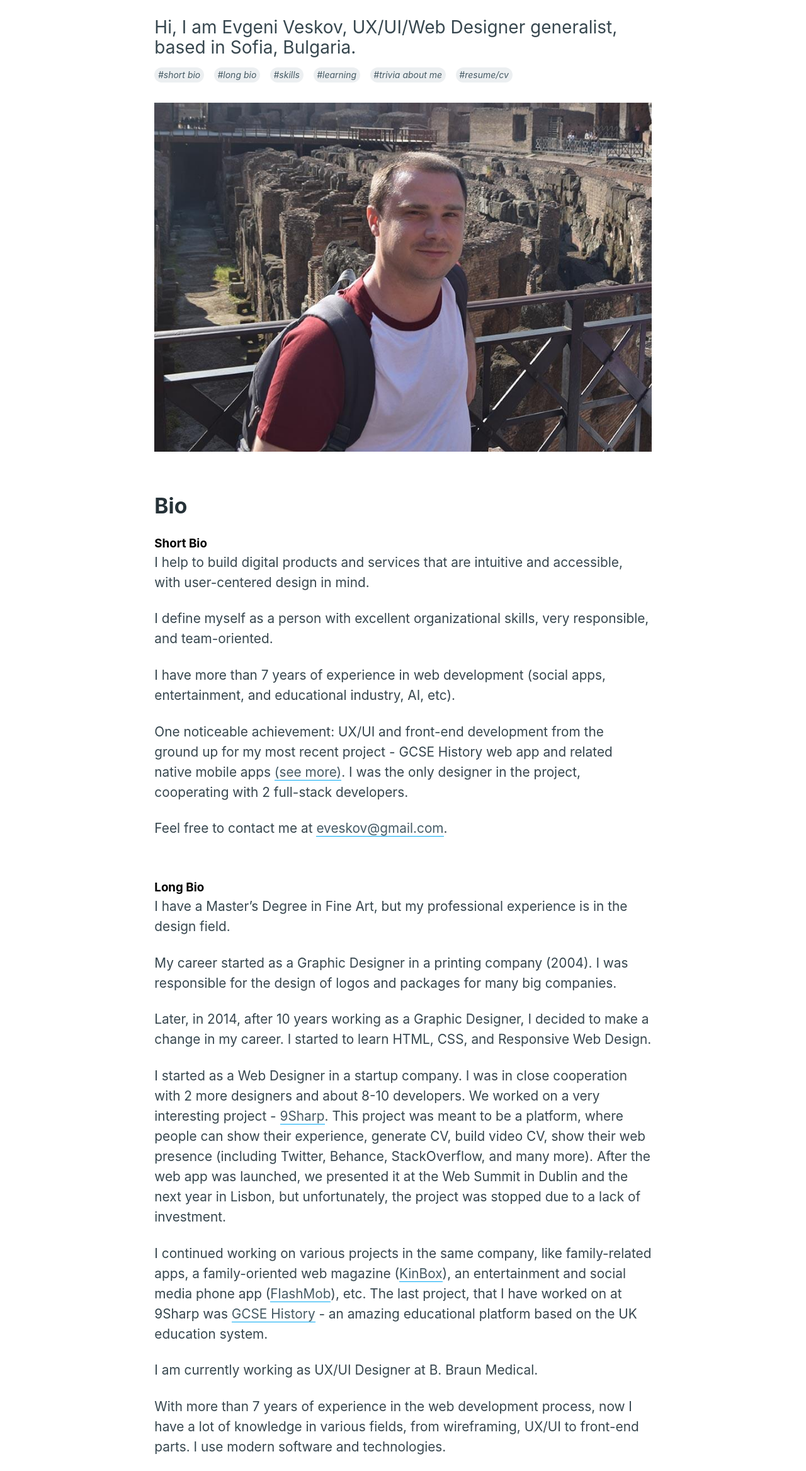
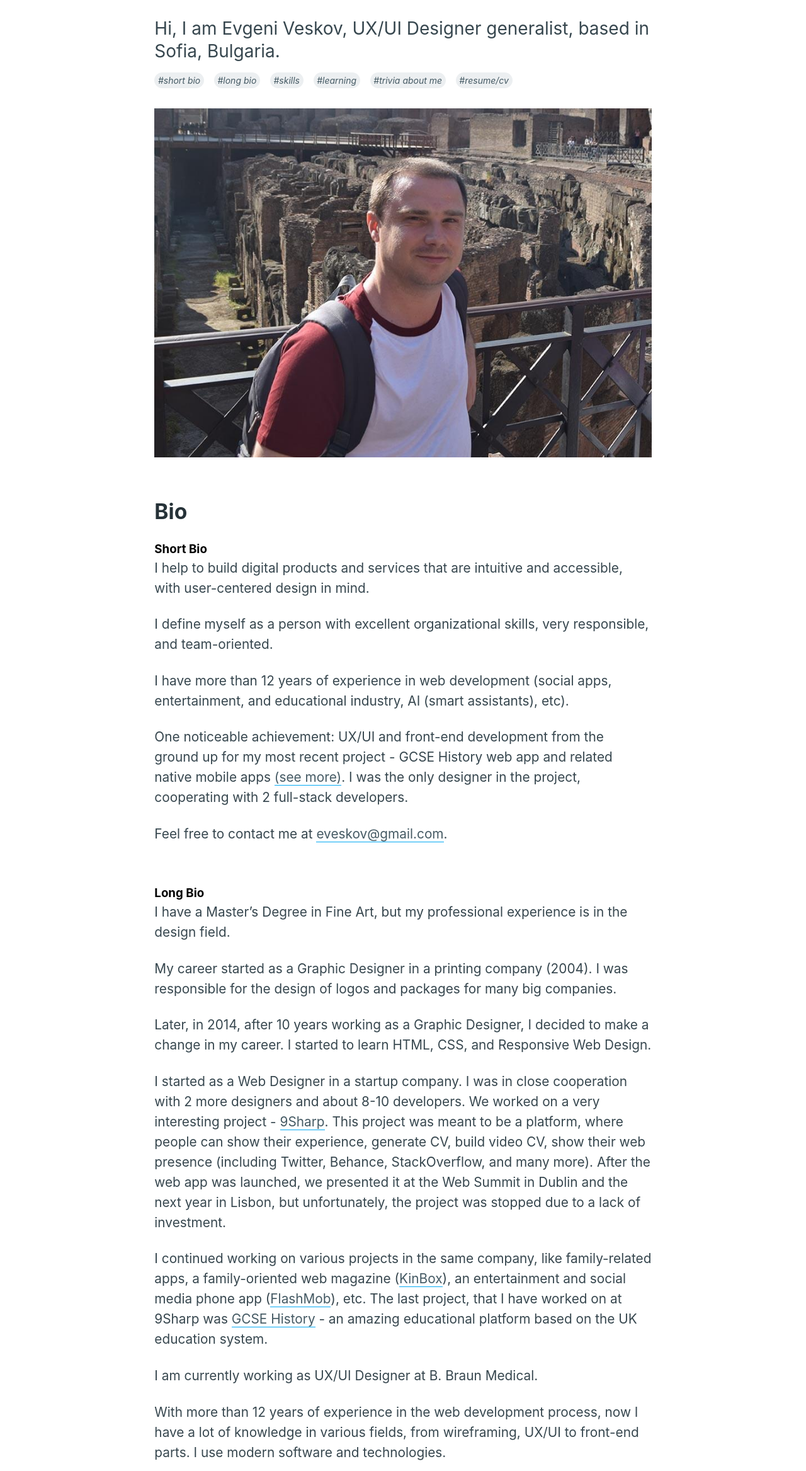
Before and after one commit to eveskov/eveskovcom2021, an Eleventy site: page src/about.md in a window 1280 px wide. Shown: the part 215-2550 px from the top of the page at 63% size. Built offline with nearby package versions, Linux system fonts and the light colour scheme; Eleventy itself is replaced by a stand-in of ours; files that its build step writes are made by us from their sources; what eleventy-google-fonts would draw is missing.

Commit message:
Style and text changes

```diff
--- a/src/_data/site.js
+++ b/src/_data/site.js
@@ -2,8 +2,6 @@ module.exports = function() {
   return {
     url: 'https://www.eveskov.com',
     name: 'Evgeni Veskov',
-    // yearsOfExperience: () => {
-    //   'HELLO';
-    // },
+    yearsOfExperience: new Date().getFullYear() - 2014,
   };
 };
--- a/src/about.md
+++ b/src/about.md
@@ -12,7 +12,7 @@ tags : ['sitemap']
     <div class="e-content-holder e-content__center">
         <div class="e-content__text-holder e-intro">
             <h2 class="e-page-title">/About</h2>
-            <p>Hi, I am Evgeni Veskov, UX/UI/Web Designer generalist, based in Sofia, Bulgaria.</p>
+            <p>Hi, I am Evgeni Veskov, UX/UI Designer generalist, based in Sofia, Bulgaria.</p>
             <div class="e-anchors-holder">
                 <a href="#short-bio">#short bio</a>
                 <a href="#long-bio">#long bio</a>
@@ -32,7 +32,7 @@ tags : ['sitemap']
             <h3 id="short-bio">Short Bio</h3>
             <p>I help to build digital products and services that are intuitive and accessible, with user-centered design in mind.</p>
             <p>I define myself as a person with excellent organizational skills, very responsible, and team-oriented.</p>
-            <p>I have more than 7 years of experience in web development (social apps, entertainment, and educational industry, AI, etc).</p>
+            <p>I have more than {{site.yearsOfExperience}} years of experience in web development (social apps, entertainment, and educational industry, AI (smart assistants), etc).</p>
             <p>One noticeable achievement: UX/UI and front-end development from the ground up for my most recent project - GCSE History web app and related native mobile apps <a href="/projects/gcse-history" class="e-link">(see more)</a>. I was the only designer in the project, cooperating with 2 full-stack developers.</p>
             <p>Feel free to contact me at <a href="mailto:eveskov@gmail.com" class="e-link">eveskov@gmail.com</a>.</p>
         </div>
@@ -44,7 +44,7 @@ tags : ['sitemap']
             <p>I started as a Web Designer in a startup company. I was in close cooperation with 2 more designers and about 8-10 developers. We worked on a very interesting project - <a href="/projects/9sharp" class="e-link">9Sharp</a>. This project was meant to be a platform, where people can show their experience, generate CV, build video CV, show their web presence (including Twitter, Behance, StackOverflow, and many more). After the web app was launched, we presented it at the Web Summit in Dublin and the next year in Lisbon, but unfortunately, the project was stopped due to a lack of investment.</p>
             <p>I continued working on various projects in the same company, like family-related apps, a family-oriented web magazine (<a href="https://kinbox.com" target="_blank" class="e-link">KinBox</a>), an entertainment and social media phone app (<a href="/projects/flashmob" class="e-link">FlashMob</a>), etc. The last project, that I have worked on at 9Sharp was <a href="https://app.gcsehistory.com" target="_blank" class="e-link">GCSE History</a> - an amazing educational platform based on the UK education system.</p>
             <p>I am currently working as UX/UI Designer at B. Braun Medical.</p>
-            <p>With more than 7 years of experience in the web development process, now I have a lot of knowledge in various fields, from wireframing, UX/UI to front-end parts. I use modern software and technologies.</p>
+            <p>With more than {{site.yearsOfExperience}} years of experience in the web development process, now I have a lot of knowledge in various fields, from wireframing, UX/UI to front-end parts. I use modern software and technologies.</p>
             <p>As a UX/UI Designer generalist, I am self-taught, but I also gained a lot of knowledge from my colleagues. Thank you, colleagues!</p>
             <p>In 2021 I attended Nielsen Norman Group conference with the course <a href="https://www.nngroup.com/courses/application-ux/" target="_blank" title="Application Design for Web and Desktop" class="e-link">"Application Design for Web and Desktop"</a></p>
         </div>
--- a/src/assets/sass/styles.scss
+++ b/src/assets/sass/styles.scss
@@ -78,7 +78,7 @@ p {
 }
 
 .e-root-dir-title {
-    font-size: 24px;
+    font-size: 1.5rem;
     font-weight: 700;
     color: var(--page-title);
     margin-bottom: 0;
@@ -163,7 +163,8 @@ p {
         p,
         ul li,
         .e-link {
-            font-size: 28px;
+            font-size: 1.75rem;
+            line-height: 1.3;
         }
     }
 
```
Also changed, not shown: src/index.md (+1 -1 lines), 1 other file.
